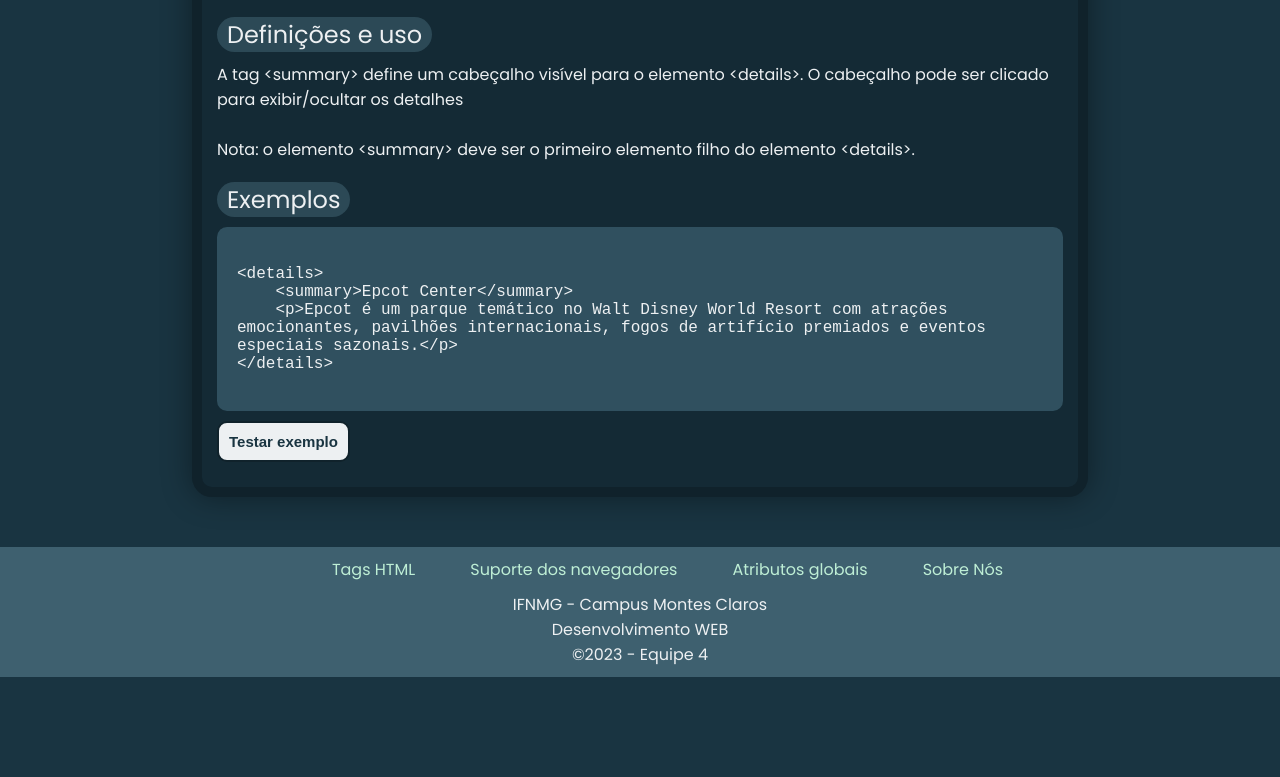
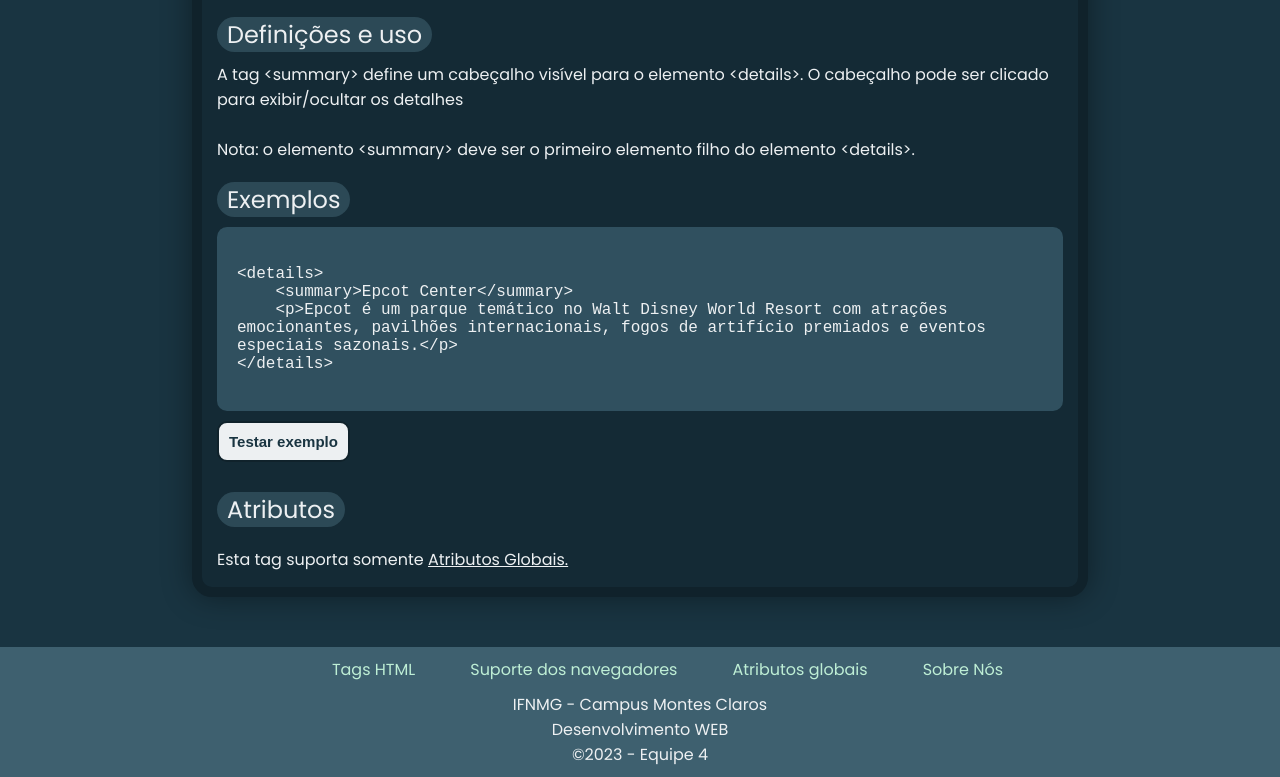
Before and after one commit to dkat-davi/TCE-Web-Dev, a plain HTML site: page pages/tags/summary.html in a window 1280 px wide. Shown: the part 280-1057 px from the top of the page. Before the commit the page ends 957 px from the top, so only its background shows below. Drawn offline with Linux system fonts and the light colour scheme.

Commit message:
Página da tag summary pronta

```diff
--- a/pages/tags/summary.html
+++ b/pages/tags/summary.html
@@ -121,6 +121,12 @@
                         </div>
                     </dialog>
                 </div>
+                <div class="atributos">
+                    <h2 class="green-background">
+                        Atributos
+                    </h2>
+                    <p>Esta tag suporta somente <a href="../atributes.html">Atributos Globais.</a></p>
+                </div>
             </section>
         </main>
         <footer>
```
